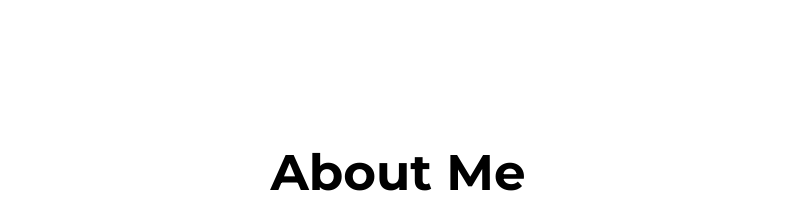
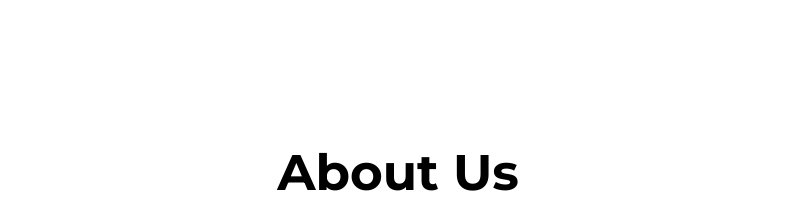
Before and after one commit to kursusasasresumedanlinkedin/KursusAsasResume2020, a plain HTML site: page index.html in a window 1280 px wide. Shown: the part 735-952 px from the top of the page, without its empty margins (242-1038 px from the left). Drawn offline with Linux system fonts and the light colour scheme.

Commit message:
Update index.html

```diff
--- a/index.html
+++ b/index.html
@@ -65,7 +65,7 @@
 <!--About Section-->
 <section class="section" id="about">
     <div class="container">
-        <h3 class="subtitle">About Me</h3>
+        <h3 class="subtitle">About Us</h3>
         <div class="about-inner">
             <div class="about-content">
                 <p>Hi to all fresh grads and jobseeker outthere! We are Kursus Asas Resume dan LinkedIn (est. since 2017) here would like to welcome all of you to our website!
```
